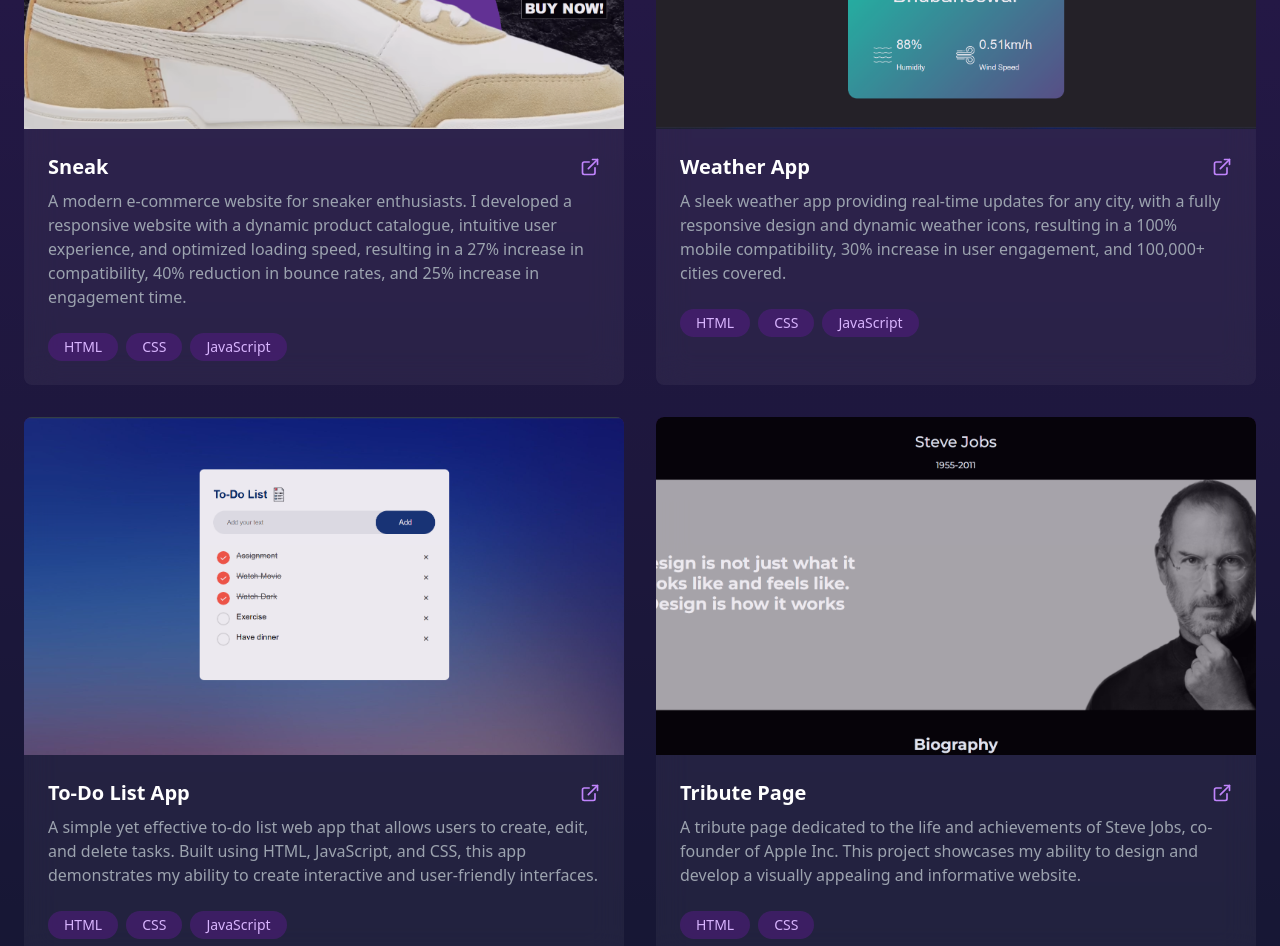
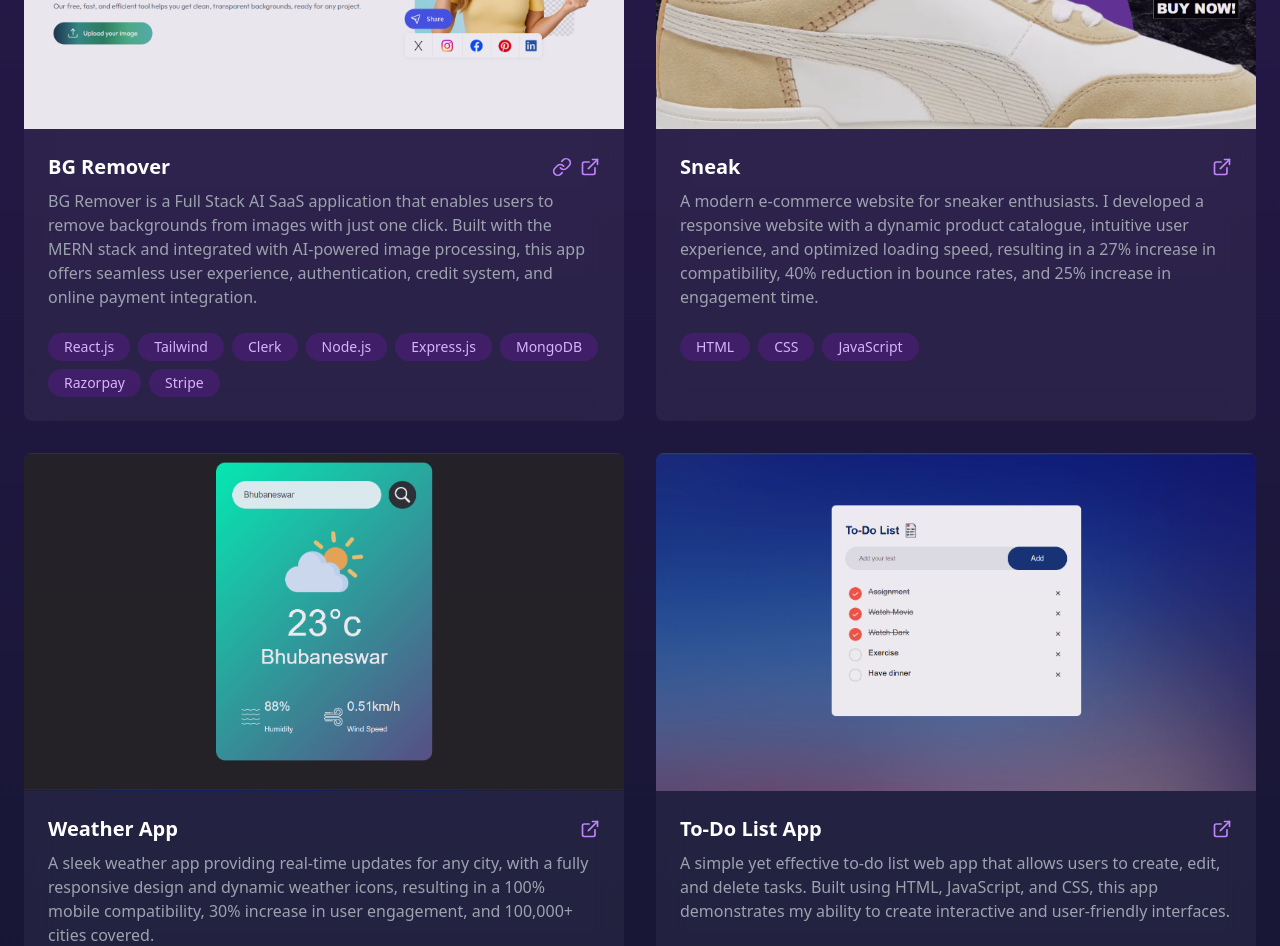
Before and after one commit to Jyotiraditya077/Portfolio, a React (Vite) app: page / in a window 1280 px wide. Shown: the part 3780-4726 px from the top of the page. Built offline with nearby package versions, Linux system fonts and the light colour scheme.

Commit message:
project-updates

```diff
--- a/src/sections/Home.tsx
+++ b/src/sections/Home.tsx
@@ -71,7 +71,7 @@ const Home: React.FC = () => {
           {/* Super Sleek Transparent ShinyText Button */}
           <div className="mt-8">
             <a
-              href="https://drive.google.com/file/d/1LZYbVvYSBhZKNG36RbEqAXafvSR3-sd9/view?usp=drive_link"
+              href="https://drive.google.com/file/d/1gwnytnDGL5NUA1-MCYdh2J46N6pFdZZa/view?usp=sharing"
               target="_blank"
               rel="noopener noreferrer"
               className="border border-white/20 px-5 py-2 rounded-full backdrop-blur-md hover:border-white/50 transition-all duration-300"
--- a/src/sections/Projects.tsx
+++ b/src/sections/Projects.tsx
@@ -27,6 +27,14 @@ const Projects: React.FC = () => {
       technologies: ['React.js', 'Tailwind', 'FastAPI', 'Pytorch', 'MongoDB', 'Clerk', 'XGBoost', 'HuggingFace']
     },
     {
+      title: 'BG Remover',
+      description: 'BG Remover is a Full Stack AI SaaS application that enables users to remove backgrounds from images with just one click. Built with the MERN stack and integrated with AI-powered image processing, this app offers seamless user experience, authentication, credit system, and online payment integration.',
+      link: 'https://github.com/Jyotiraditya077/bg-remover',
+      liveLink: 'https://bg-removeryou.vercel.app/',
+      image: 'photos/bg-remover.png',
+      technologies: ['React.js', 'Tailwind', 'Clerk', 'Node.js', 'Express.js', 'MongoDB', 'Razorpay', 'Stripe']
+    },
+    {
       title: 'Sneak',
       description: 'A modern e-commerce website for sneaker enthusiasts. I developed a responsive website with a dynamic product catalogue, intuitive user experience, and optimized loading speed, resulting in a 27% increase in compatibility, 40% reduction in bounce rates, and 25% increase in engagement time.',
       link: 'https://github.com/Jyotiraditya077/sneak',
@@ -46,13 +54,6 @@ const Projects: React.FC = () => {
       link: 'https://github.com/Jyotiraditya077/To-do-list-web-app',
       image: 'photos/to-do.png',
       technologies: ['HTML', 'CSS', 'JavaScript']
-    },
-    {
-      title: 'Tribute Page',
-      description: 'A tribute page dedicated to the life and achievements of Steve Jobs, co-founder of Apple Inc. This project showcases my ability to design and develop a visually appealing and informative website.',
-      link: 'https://github.com/Jyotiraditya077/Tribute-Page',
-      image: 'photos/tribute.png',
-      technologies: ['HTML', 'CSS']
     }
   ];
 
@@ -94,7 +95,7 @@ const Projects: React.FC = () => {
                 <h3 className="text-xl font-semibold text-white mb-2 flex items-center justify-between">
                   {project.title}
                   <div className="flex gap-2">
-                    {index === 0 && (
+                    {(index === 0 || index === 2) && project.liveLink && (
                       <a href={project.liveLink} target="_blank" rel="noopener noreferrer" className="text-purple-400 hover:text-purple-300">
                         <Link size={20} />
                       </a>
```
Also changed, not shown: public/photos/bg-remover.png (added).
